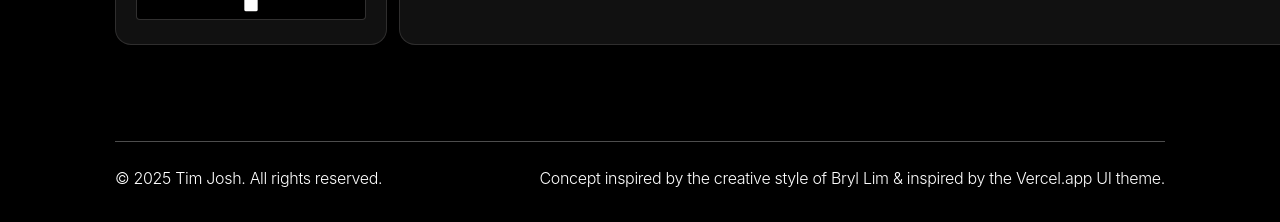
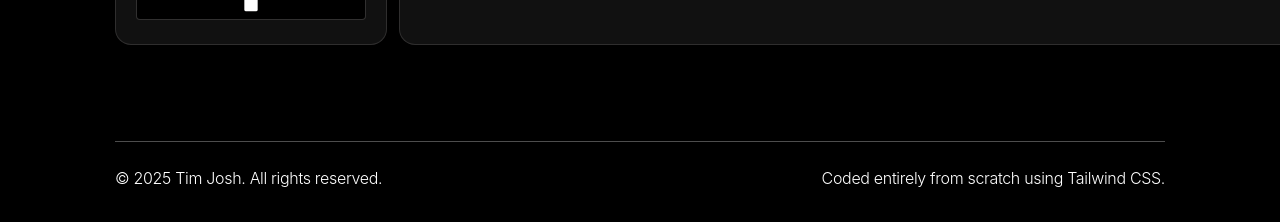
Before and after one commit to CuasayTimJoshTungol/portfolio-deploy, a plain HTML site: page index.html in a window 1280 px wide. Shown: the part 1866-2088 px from the top of the page. Drawn offline with nearby package versions, Linux system fonts and the light colour scheme.

Commit message:
Update index.html

```diff
--- a/index.html
+++ b/index.html
@@ -835,7 +835,7 @@
 
         <!-- Right Text -->
         <p class="text-white text-[14px] xl:text-[16px] font-light leading-[24px] tracking-[-0.32px]" style="font-family: 'Inter', sans-serif;">
-          Concept inspired by the creative style of Bryl Lim & inspired by the Vercel.app UI theme.
+          Coded entirely from scratch using Tailwind CSS.
         </p>
       </div>
     </div>
```
